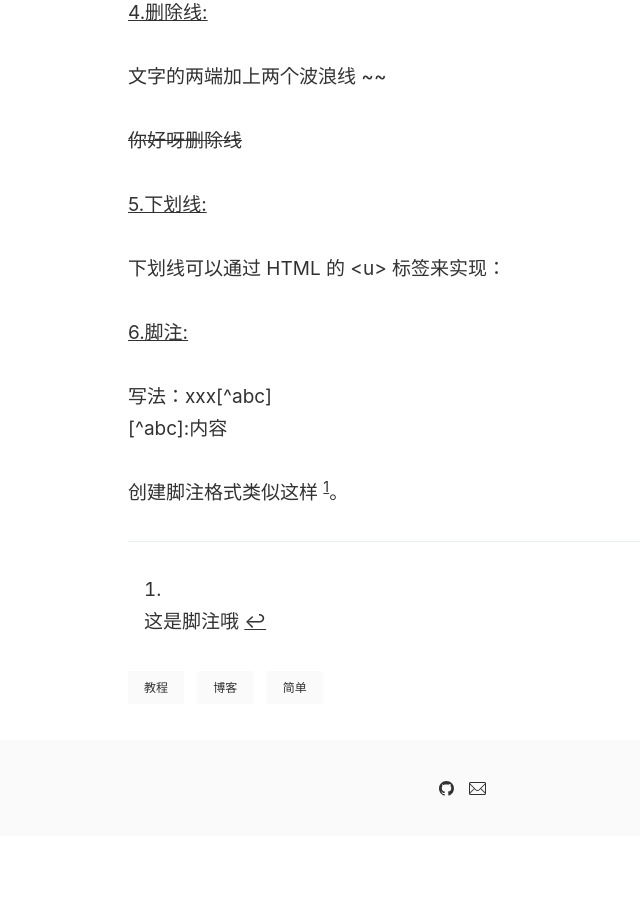
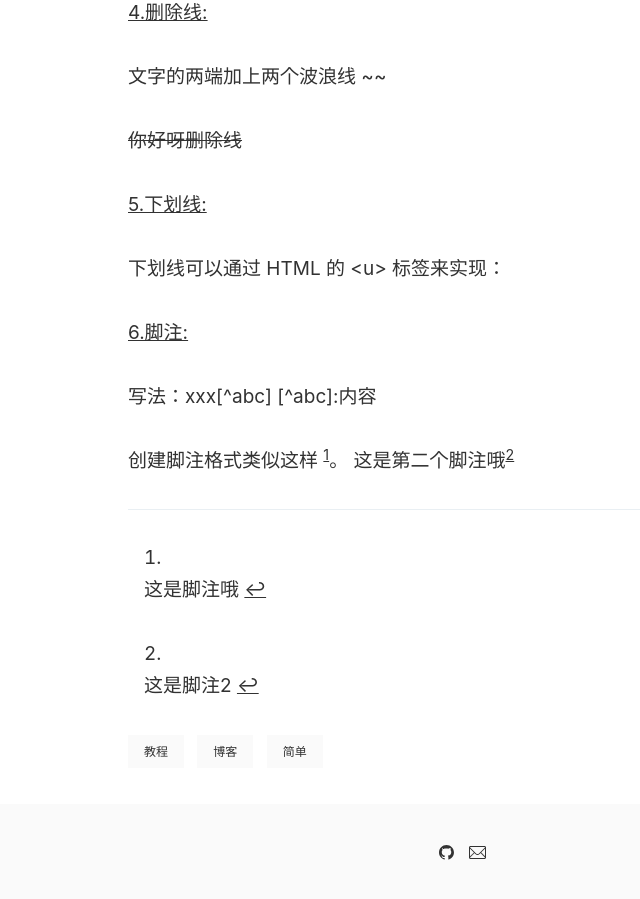
Before and after one commit to LuckyCode1992/blogs, a Jekyll site: the page built from _posts/2019-09-30-first.markdown, in a window 1280 px wide and 900 px high, scrolled down 2701 px. Shown: the whole window, without its empty margins (178-818 px from the left). Built offline with Jekyll 4.4.1, drawn with Linux system fonts in a browser that asks for light colours; before the commit the page ends 3537 px from its top, so only the background shows below that.

Commit message:
脚注明白了

```diff
--- a/_posts/2019-09-30-first.markdown
+++ b/_posts/2019-09-30-first.markdown
@@ -92,8 +92,9 @@ ___粗斜体文本___
 [^abc]:内容
 
 创建脚注格式类似这样 [^jiaozhu]。
+这是第二个脚注哦[^jiaozhu2]
 
 [^jiaozhu]: 这是脚注哦
-
+[^jiaozhu2]:这是脚注2
 
 ***
```
